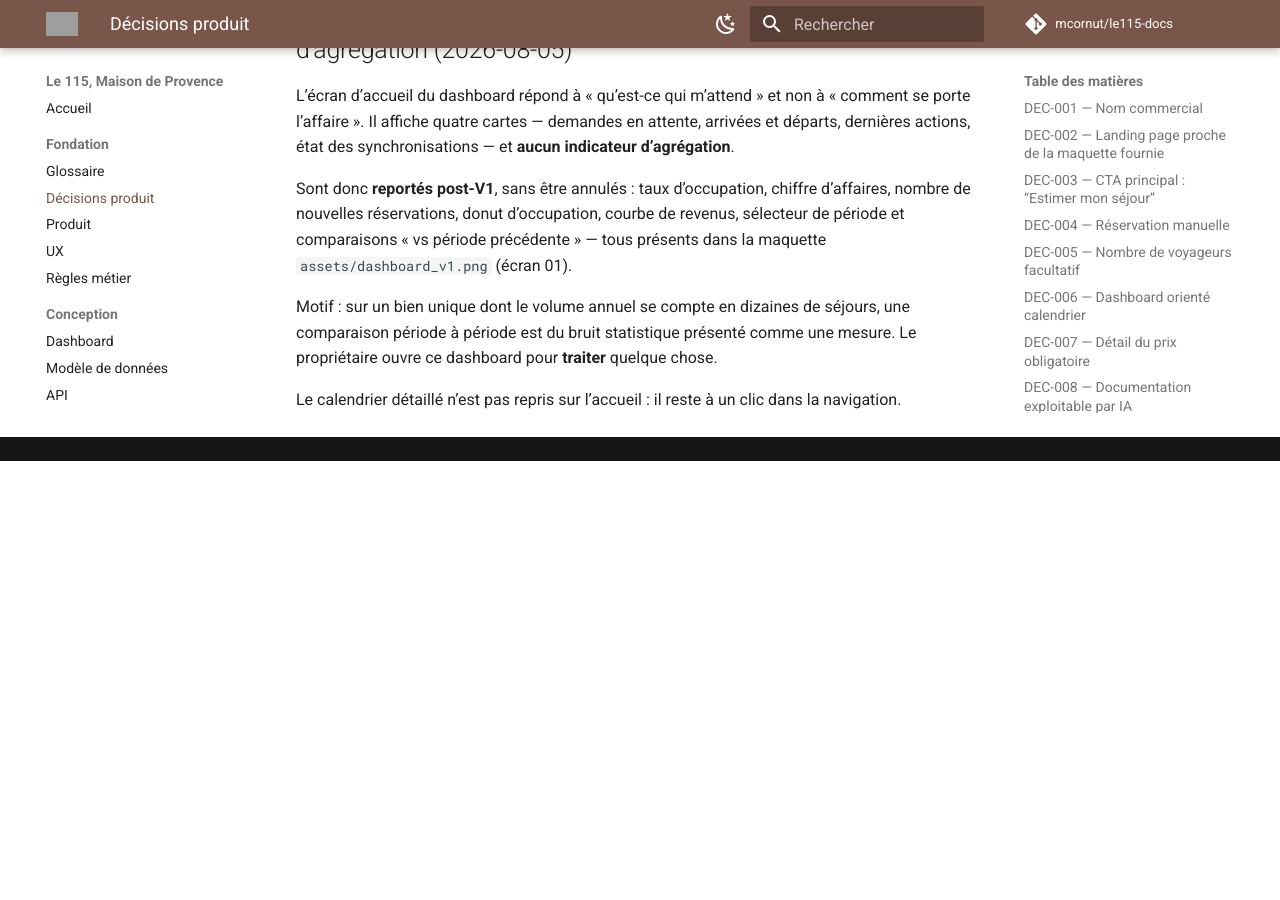
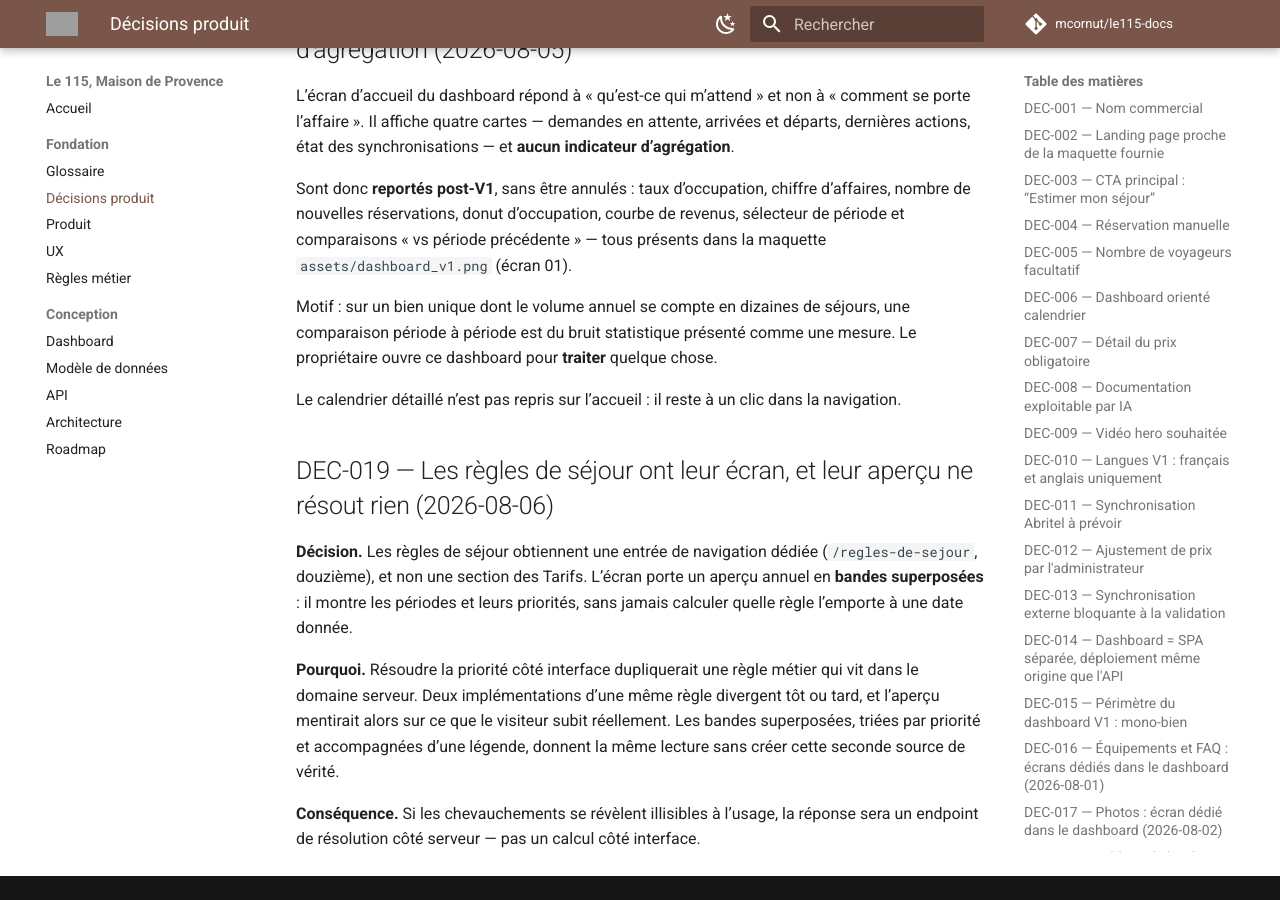
Before and after one commit to mcornut/le115-docs, an MkDocs documentation site: the page built from docs/00-Product-Decisions.md, in a window 1280 px wide and 900 px high, scrolled down 4698 px. Built offline with MkDocs 1.6.1 and Material for MkDocs 9.7.7, drawn with Linux system fonts in a browser that asks for light colours; comment, search, counter and statistics services are not loaded; before the commit the page ends 5159 px from its top, so only the background shows below that; grey boxes are pictures that could not be loaded.

Commit message:
docs(dashboard): écran des règles de séjour, douzième module
La nav passe à douze entrées. DEC-019 acte que l’aperçu annuel montre des
bandes superposées sans jamais résoudre les priorités : cette règle vit
dans le domaine serveur et la dupliquer la ferait diverger.

Co-Authored-By: Claude Opus 5 <noreply@anthropic.com>

```diff
--- a/docs/00-Product-Decisions.md
+++ b/docs/00-Product-Decisions.md
@@ -212,3 +212,19 @@ chose.
 
 Le calendrier détaillé n’est pas repris sur l’accueil : il reste à un clic dans
 la navigation.
+
+## DEC-019 — Les règles de séjour ont leur écran, et leur aperçu ne résout rien (2026-08-06)
+
+**Décision.** Les règles de séjour obtiennent une entrée de navigation dédiée
+(`/regles-de-sejour`, douzième), et non une section des Tarifs. L’écran porte un aperçu annuel
+en **bandes superposées** : il montre les périodes et leurs priorités, sans jamais calculer
+quelle règle l’emporte à une date donnée.
+
+**Pourquoi.** Résoudre la priorité côté interface dupliquerait une règle métier qui vit dans
+le domaine serveur. Deux implémentations d’une même règle divergent tôt ou tard, et l’aperçu
+mentirait alors sur ce que le visiteur subit réellement. Les bandes superposées, triées par
+priorité et accompagnées d’une légende, donnent la même lecture sans créer cette seconde
+source de vérité.
+
+**Conséquence.** Si les chevauchements se révèlent illisibles à l’usage, la réponse sera un
+endpoint de résolution côté serveur — pas un calcul côté interface.
--- a/docs/04-Dashboard.md
+++ b/docs/04-Dashboard.md
@@ -28,6 +28,7 @@ Nav V1 réelle, onze entrées, chrome en français uniquement :
 | Demandes | Demandes de séjour à traiter |
 | Réservations | Séjours confirmés |
 | Tarifs | Périodes tarifaires et frais |
+| Règles de séjour | Durée minimale, jours d’arrivée et de départ, saisons |
 | Maison | Informations principales du bien FR/EN |
 | Équipements | Liste ordonnée des équipements du bien, bilingue FR/EN |
 | FAQ | Liste ordonnée de questions/réponses, bilingue FR/EN |
@@ -194,6 +195,34 @@ caractère **obligatoire**, **ordre d'affichage**, et un état **Actif / Inactif
 Désactiver un frais le retire des nouveaux devis sans le perdre (pause non
 destructive) ; on peut aussi le **supprimer** définitivement. Un code déjà
 utilisé est refusé (**409 CONFLICT**).
+
+---
+
+## Règles de séjour
+
+Écran `/regles-de-sejour`. Le propriétaire édite ici la durée minimale de séjour, les jours d’arrivée et de départ
+autorisés, la note de dérogation bilingue et la priorité de chaque règle.
+
+**Aperçu de l’année.** Une frise couvrant une année civile, avec un sélecteur `‹ 2026 ›`,
+montre la règle par défaut en socle pleine largeur et chaque saison posée dessus, triées par
+priorité décroissante. Les bandes se **superposent** : l’écran ne calcule jamais quelle règle
+l’emporte à une date donnée, il l’énonce en légende (« la règle de plus haute priorité
+l’emporte sur la date d’arrivée »). La résolution reste au serveur, seul endroit où elle est
+implémentée.
+
+Les règles portent des dates **absolues**, pas des récurrences : la haute saison de l’année
+suivante doit être re-datée à la main. Le sélecteur d’année sert précisément à rendre cet
+oubli visible — une année sans saison affiche « Aucune saison définie pour 2027 : la règle par
+défaut s’applique toute l’année. »
+
+**La règle par défaut a un statut particulier**, hérité des invariants métier : elle est
+unique et obligatoire. L’écran ne permet donc **ni de la créer ni de la supprimer** — sa ligne
+porte un badge « Par défaut » et n’offre pas l’action de suppression, et la modale de création
+ne propose que des saisons. Elle se modifie, sans champs de dates : sa nature est immuable.
+
+**Jours autorisés.** Sept cases par groupe, lundi en tête. Une phrase sous les cases dit ce
+que l’œil ne devine pas : aucune case cochée signifie « aucune restriction, tous les jours »,
+et non « aucun jour ».
 
 ---
 
```
Also changed, not shown: other parts of docs/04-Dashboard.md (+1 -1 lines), docs/08-Roadmap.md (+2 -1 lines).
